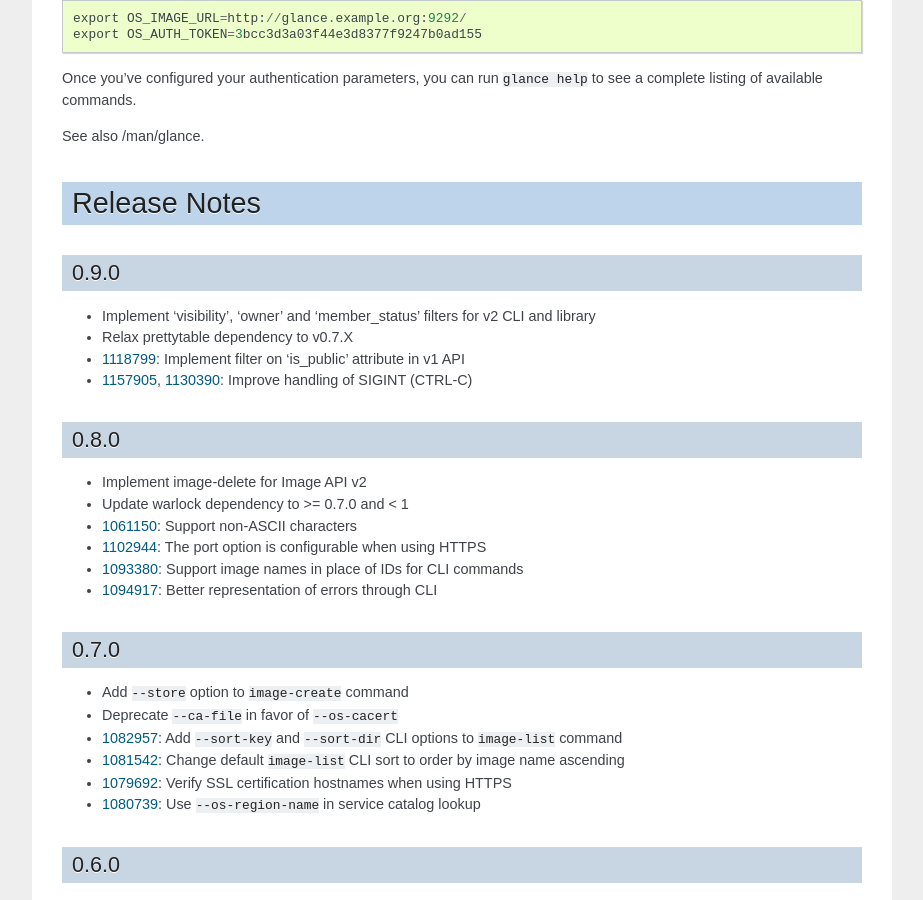
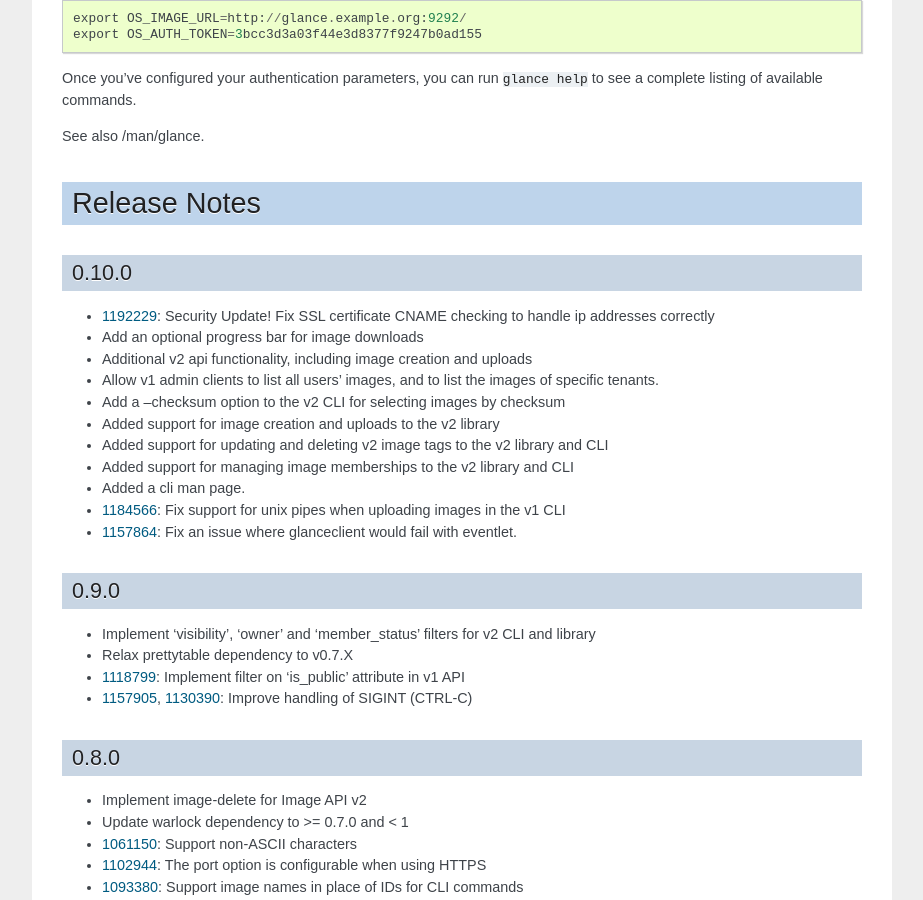
Before and after one commit to openstack/python-glanceclient, a Sphinx documentation site: the page built from doc/source/index.rst, in a window 1280 px wide and 900 px high, scrolled down 724 px. Shown: the whole window, without its empty margins (198-1121 px from the left). Built offline with Sphinx 7.4.7, drawn with Linux system fonts in a browser that asks for light colours.

Commit message:
Add 0.10.0 docs update
Change-Id: Ib2e75abc7d696f89d97918738bfc960cf3d1da5b

```diff
--- a/doc/source/index.rst
+++ b/doc/source/index.rst
@@ -36,6 +36,25 @@
 
 Release Notes
 =============
+
+0.10.0
+------
+
+* 1192229_: Security Update! Fix SSL certificate CNAME checking to handle ip addresses correctly
+* Add an optional progress bar for image downloads
+* Additional v2 api functionality, including image creation and uploads
+* Allow v1 admin clients to list all users' images, and to list the images of specific tenants.
+* Add a --checksum option to the v2 CLI for selecting images by checksum
+* Added support for image creation and uploads to the v2 library
+* Added support for updating and deleting v2 image tags to the v2 library and CLI
+* Added support for managing image memberships to the v2 library and CLI
+* Added a cli man page.
+* 1184566_: Fix support for unix pipes when uploading images in the v1 CLI
+* 1157864_: Fix an issue where glanceclient would fail with eventlet.
+
+.. _1192229: http://bugs.launchpad.net/python-glanceclient/+bug/1192229
+.. _1184566: http://bugs.launchpad.net/python-glanceclient/+bug/1184566
+.. _1157864: http://bugs.launchpad.net/python-glanceclient/+bug/1157864
 
 0.9.0
 -----
```
